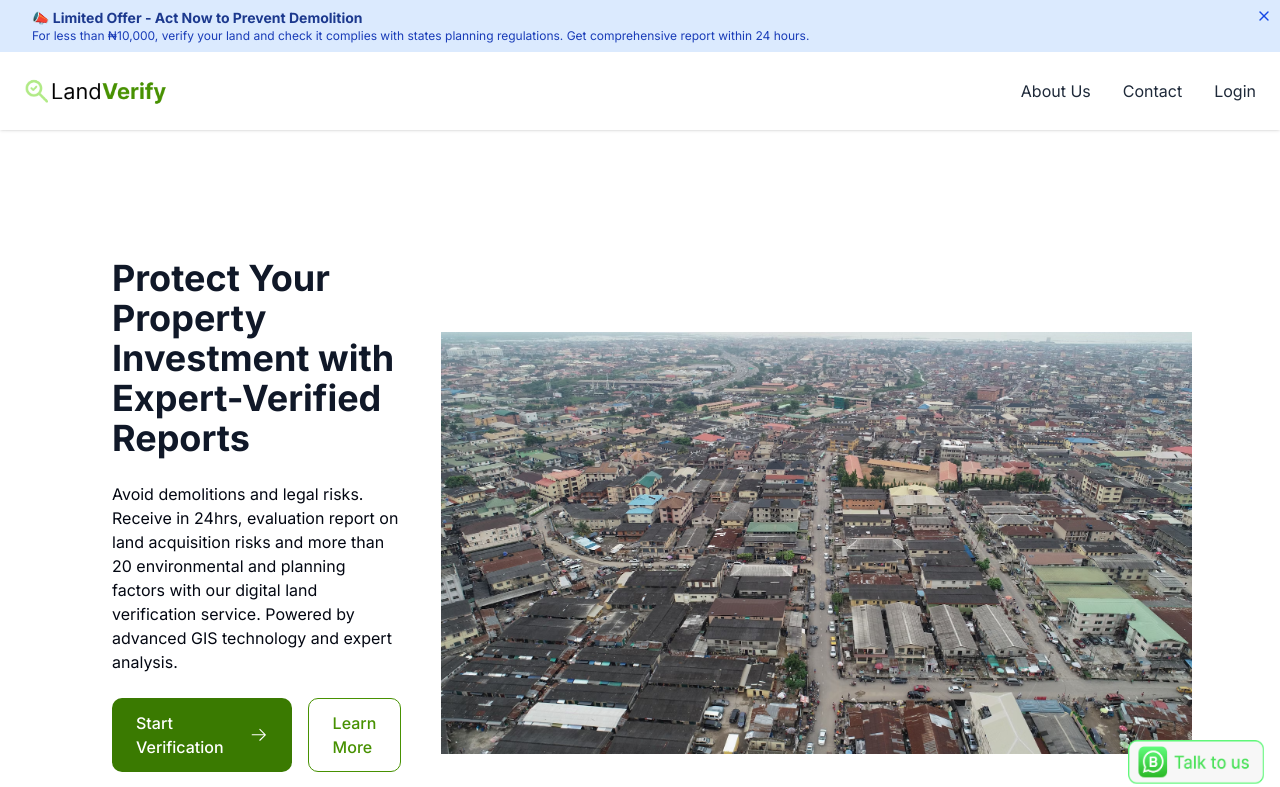
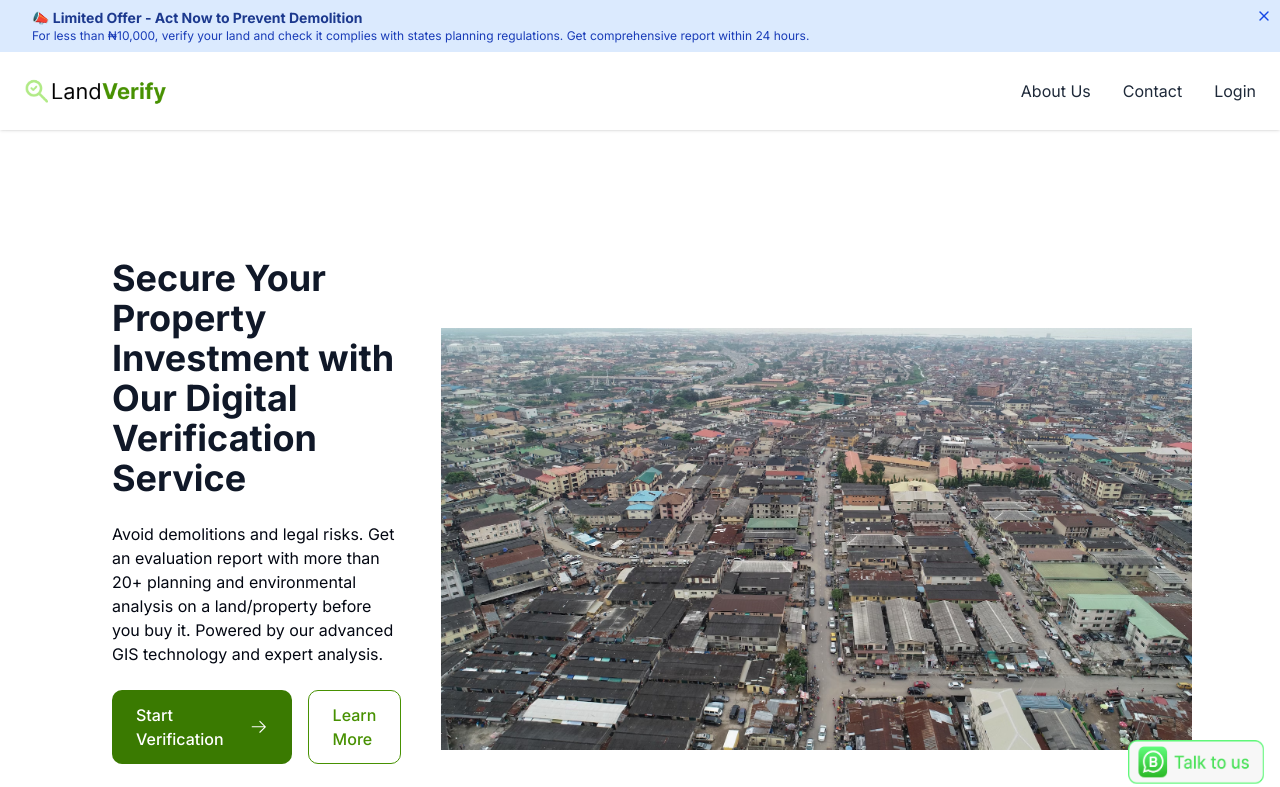
Before and after one commit to agbajekehinde/land-verify, a Next.js app: page / in a window 1280 px wide. Shown: the top 787 px of the page. Built offline with nearby package versions, Linux system fonts and the light colour scheme; a web font is replaced by a local one.

Commit message:
modified:   app/components/hero/hero.tsx

```diff
--- a/app/components/hero/hero.tsx
+++ b/app/components/hero/hero.tsx
@@ -12,9 +12,9 @@ export default function Hero() {
       <div className="flex grow flex-col gap-4 md:flex-row items-center justify-top px-6 py-2 md:px-20">
         <div className="flex flex-col justify-center items-start gap-6 rounded-lg bg-white p-6 md:w-1/2">
           <h1 className="flex text-4xl text-gray-900 md:text-4xl md:leading-bold">
-            <strong>Protect Your Property Investment with Expert-Verified Reports</strong>
+            <strong>Secure Your Property Investment with Our Digital Verification Service</strong>
           </h1>
-          <p>Avoid demolitions and legal risks. Receive in 24hrs, evaluation report on land acquisition risks and more than 20 environmental and planning factors with our digital land verification service. Powered by advanced GIS technology and expert analysis.
+          <p>Avoid demolitions and legal risks. Get an evaluation report with more than 20+ planning and environmental analysis on a land/property before you buy it. Powered by our advanced GIS technology and expert analysis.
 
           </p>
           <div className="flex flex-col gap-4 md:flex-row w-full">
```
